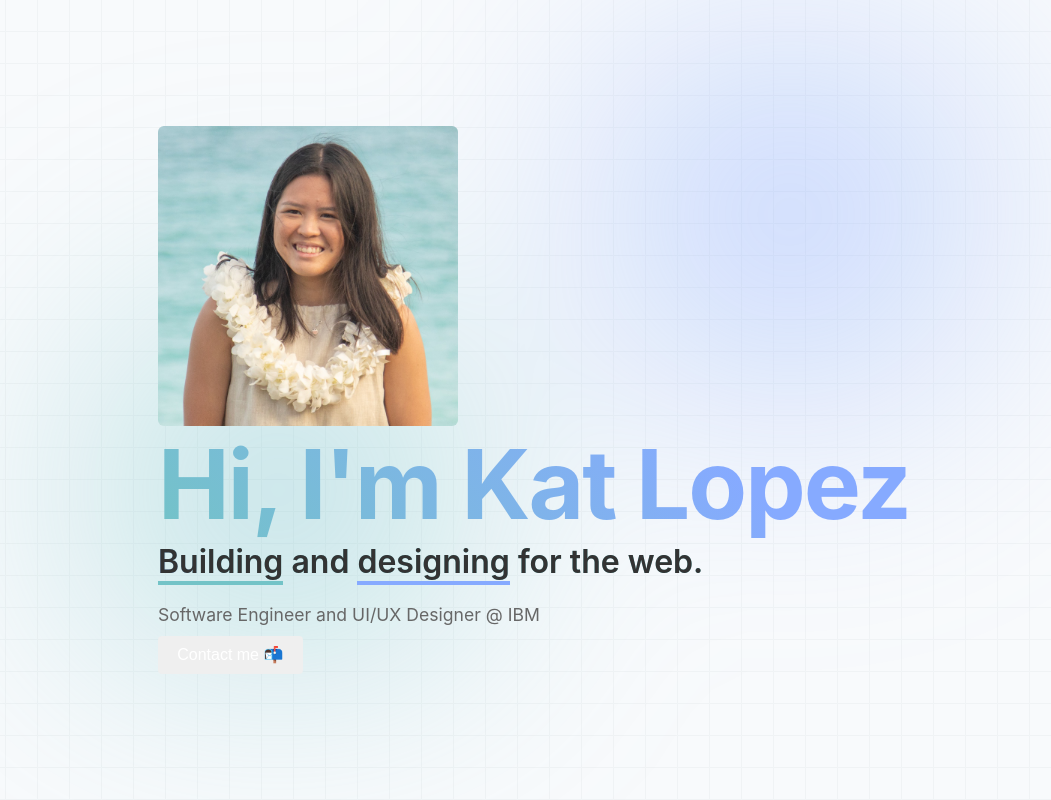
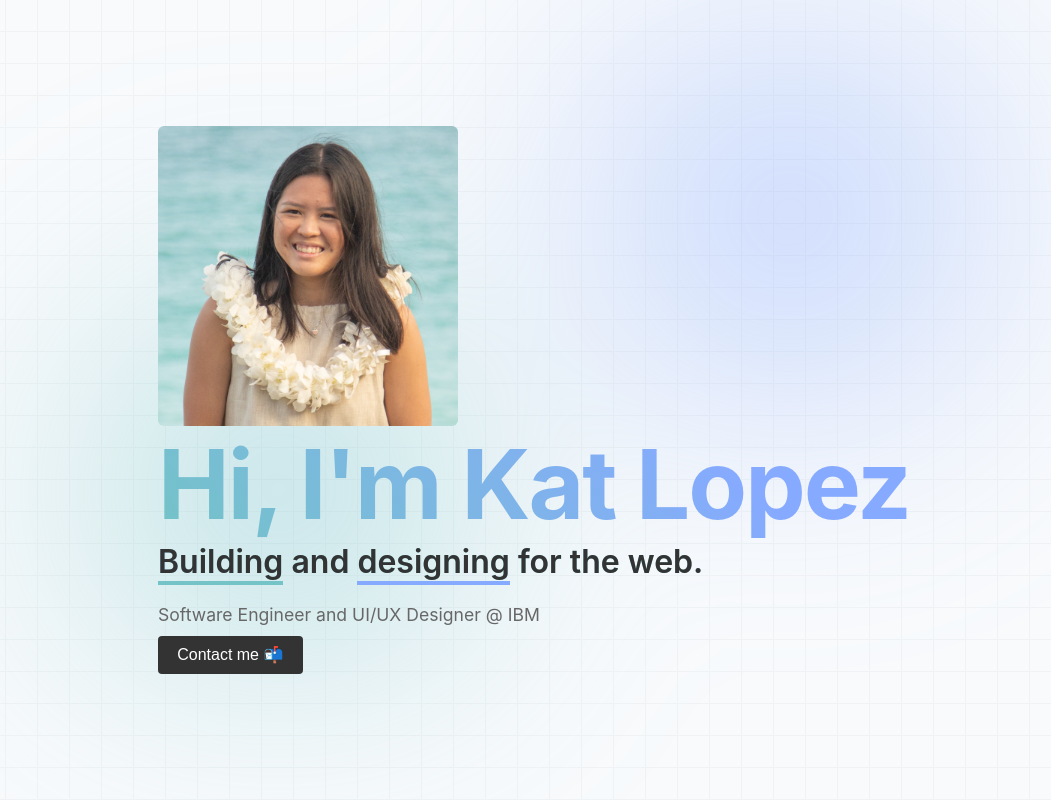
Before and after one commit to kkatlopez/kkatlopez.github.io, a React (Vite) app: page / in a window 1280 px wide. Shown: the top 800 px of the page, without its empty margins (106-1157 px from the left). Built offline with nearby package versions, Linux system fonts and the light colour scheme.

Commit message:
update button style

```diff
--- a/src/index.scss
+++ b/src/index.scss
@@ -44,6 +44,7 @@ a {
 // buttons
 button {
     border-radius: 4px;
+    background: v.$black;
     color: v.$white;
     padding: 0.6em 1.2em;
     font-size: 1rem;
```
